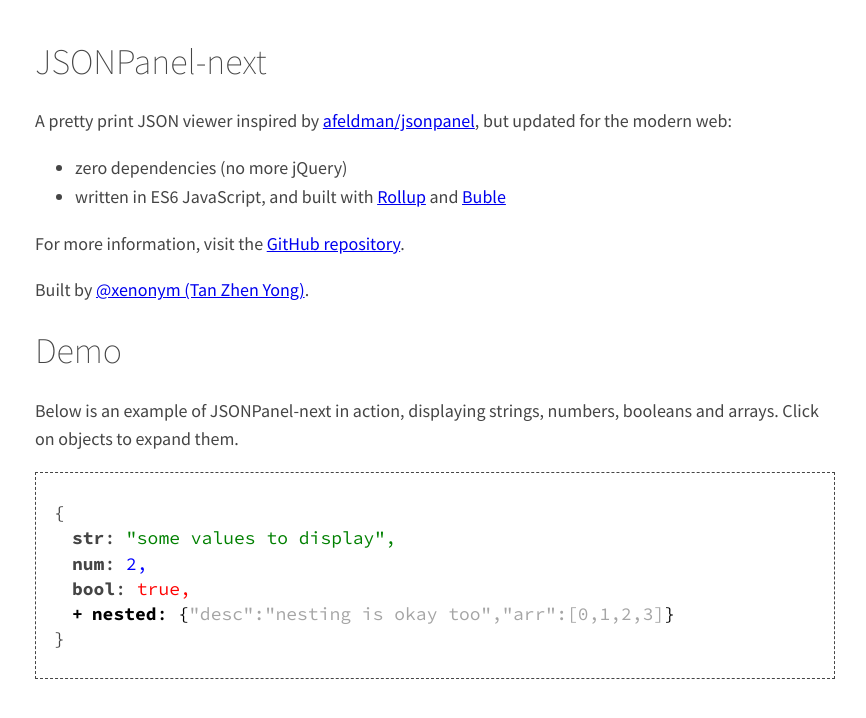
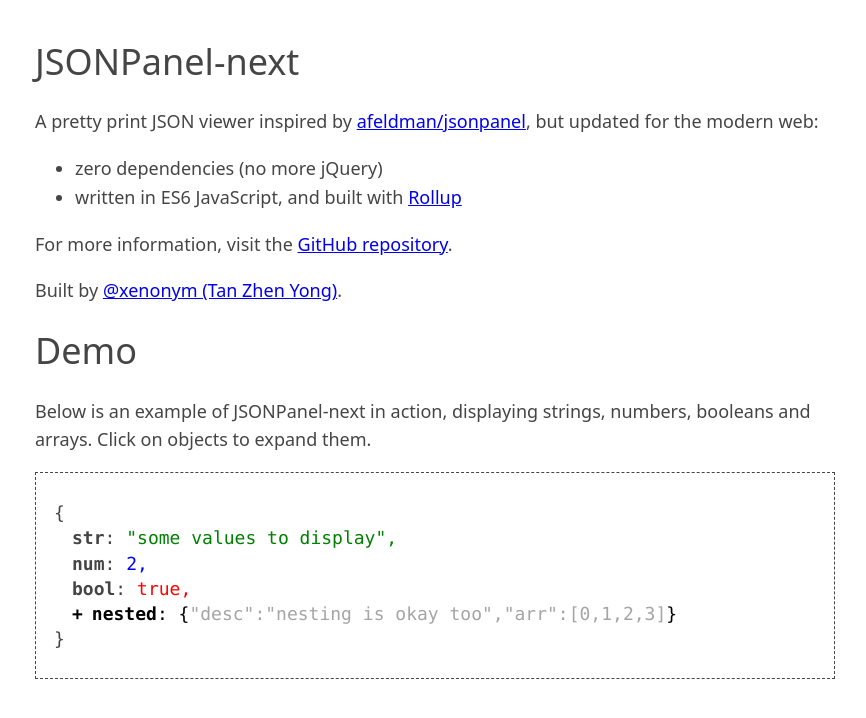
Before and after one commit to Xenonym/jsonpanel-next, a plain HTML site: page index.html in a window 1280 px wide. Shown: the whole page, without its empty margins (205-1071 px from the left). Drawn offline with Linux system fonts and the light colour scheme.

Commit message:
[skip ci] Update demo page

```diff
--- a/index.css
+++ b/index.css
@@ -1,5 +1,5 @@
 * {
-  font-family: 'Source Sans Pro', sans-serif;
+  font-family: ui-sans-serif, system-ui, -apple-system, BlinkMacSystemFont, "Segoe UI", Roboto, "Helvetica Neue", Arial, "Noto Sans", sans-serif, "Apple Color Emoji", "Segoe UI Emoji", "Segoe UI Symbol", "Noto Color Emoji";
 }
 
 body {
@@ -17,11 +17,10 @@
 }
 
 .jsonpanel * {
-  font-family: 'Source Code Pro', monospace;
+  font-family: ui-monospace, SFMono-Regular, SF Mono, Menlo, Consolas, Liberation Mono, monospace;
 }
 
 h1 {
-  font-family: 'Source Sans Pro', sans-serif;
   font-weight: 200;
   line-height: 1.2;
 }
--- a/index.html
+++ b/index.html
@@ -2,7 +2,6 @@
 <html>
   <head>
     <title>JSONPanel-next</title>
-    <link href="https://fonts.googleapis.com/css?family=Source+Code+Pro:400,700|Source+Sans+Pro:200,400&display=swap" rel="stylesheet">
     <link rel="stylesheet" href="index.css">
   </head>
   <body>
@@ -11,7 +10,7 @@
       A pretty print JSON viewer inspired by <a href="https://github.com/afeld/jsonpanel">afeldman/jsonpanel</a>, but updated for the modern web:
       <ul>
         <li>zero dependencies (no more jQuery)</li>
-        <li>written in ES6 JavaScript, and built with <a href="https://rollupjs.org">Rollup</a> and <a href="https://buble.surge.sh/guide/">Buble</a></li>
+        <li>written in ES6 JavaScript, and built with <a href="https://rollupjs.org">Rollup</a></li>
       </ul>
       For more information, visit the <a href="https://github.com/Xenonym/jsonpanel-next#readme">GitHub repository</a>.
       <p>Built by <a href="https://github.com/Xenonym">@xenonym (Tan Zhen Yong)</a>.</p>
```
